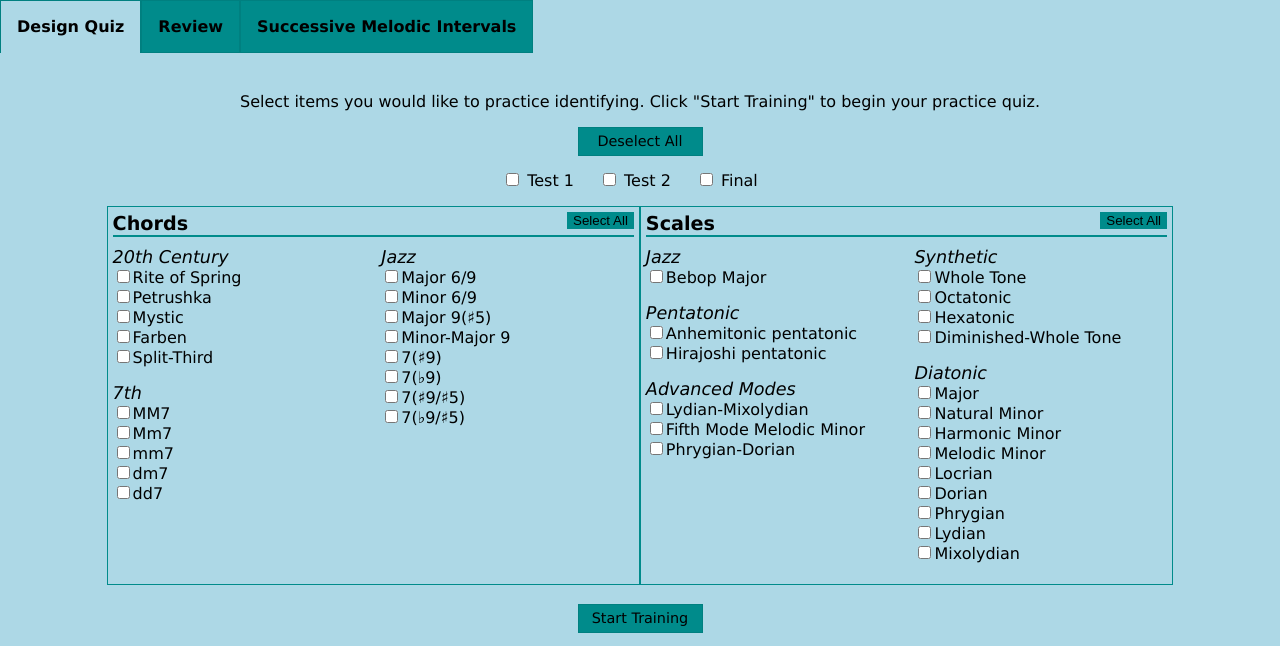
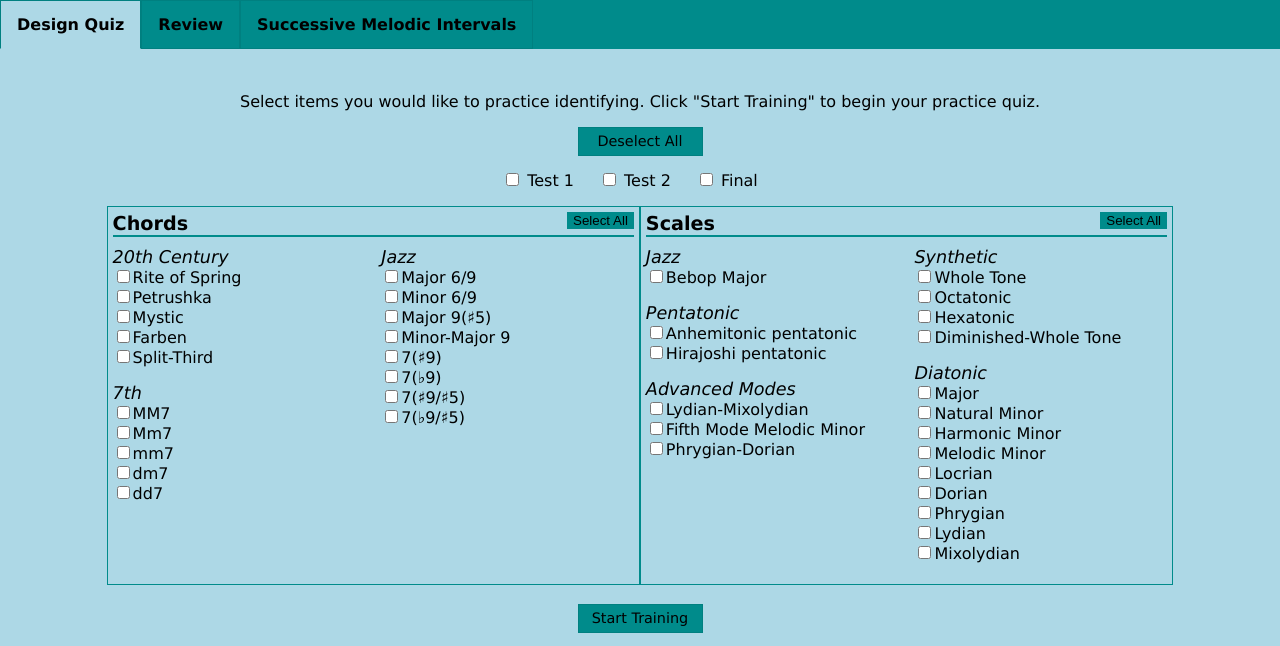
Before and after one commit to ihchen/Capstone, a PHP site: page / in a window 1280 px wide. Shown: the top 646 px of the page. Run offline with PHP 8.4, Linux system fonts and the light colour scheme.

Commit message:
navbar changes

```diff
--- a/phpincludes/header.php
+++ b/phpincludes/header.php
@@ -14,7 +14,7 @@
     <!-- <div class="logo">
       <img src="images/img.png" alt="Logo" />
     </div> -->
-    <?php require_once('phpincludes/navbar.php'); ?>
+    <?php require_once('phpincludes/navbar2.php'); ?>
   </div>
 </head>
 <br></br>
--- /dev/null
+++ b/phpincludes/navbar2.php
@@ -0,0 +1,36 @@
+<link href="style/navbar.css" type="text/css" rel="stylesheet">
+
+<nav class="navbar">
+	<!-- For mobile, make navigation box with hamburger menu symbol -->
+	<label id="navicon" for="navbox">&#9776;</label>
+	<input type="checkbox" id="navbox">		<!-- Hidden checkbox that shows or hides the menu -->
+
+	<!-- Links on the menu -->
+	<ul class="navlist" id="navlist">
+		<!-- Element for Design Quiz -->
+		<li class="navelement"
+			<?php
+				//If this is the current page, then set id to style it
+				if ($thisPage == 'Design Quiz'){echo 'id = "currentpage"';}
+			?>
+		>
+			<a class="navlink" href="index.php">Design Quiz</a>
+		</li>
+		<!-- Element for Review -->
+		<li class="navelement"
+			<?php
+				if ($thisPage == 'Review'){echo 'id = "currentpage"';}
+			?>
+		>
+			<a class="navlink" href="review.php">Review</a>
+		</li>
+		<!-- Element for Successive Melodic Intervals -->
+		<li class="navelement"
+			<?php
+				if ($thisPage == 'Successive Melodic Intervals'){echo 'id = "currentpage"';}
+			?>
+		>
+			<a class="navlink" href="successiveMelodicIntervals.php">Successive Melodic Intervals</a>
+		</li>
+	</ul>
+</nav>
--- /dev/null
+++ b/style/navbar.css
@@ -0,0 +1,90 @@
+/* Encompassing HTML element for navbar */
+.navbar {
+	position: fixed;			/* Let it scroll with the screen */
+	width: 100%;				/* Span it across the entire top of screen */
+	z-index: 1;					/* Bring it in front of all other elements */
+}
+/* Mobile navigation icon */
+#navicon, #navbox{
+	display: none;				/* Hide the mobile icon when not in mobile parameters */
+}
+/* Encompassing HTML element for the links */
+.navlist {
+	list-style-type: none;		/* Don't use list decorations */
+	margin: 0;
+	padding: 0;
+	overflow: hidden;			/* Hide things that overflow */
+	background-color: #008B8B;
+}
+/* Navbar elements */
+.navelement {
+	float: left;				/* Make elements side by side and inline */
+	border: 1px solid #008080;
+}
+/* Navbar elements and its links */
+.navelement .navlink {
+	display: block;
+	text-align: center;			/* Center text within each button */
+	padding: 14px 16px;
+	text-decoration: none;		/* No underline on links */
+}
+/* If element represents current page */
+#currentpage {
+	background-color: #ADD8E6;	/* Match page background */
+	border-bottom: 1px solid #ADD8E6; /* Match border with background too */
+}
+/* Hovering over navbar elements (when the element isn't the current page) */
+.navelement:hover:not(#currentpage) {
+	background-color: #00CED1;	/* Lighter blue color */
+	color: #333;
+}
+
+/* Scalability (for mobile devices) */
+@media only screen and (max-width: 565px) {
+	/* Mobile navigation icon which will contain hamburger menu */
+	#navicon {
+		display: block;			/* Display it */
+		margin-left: 2%;
+		margin-top: 2%;
+		margin-bottom: 0;
+		color: #ADD8E6;
+		font-size: 2.5em;		/* Size of hamburger menu */
+		text-align: center;		/* Horizontally align it in box */
+		background-color: #008B8B;
+		border-width: 1px solid #008080;
+		height: 1.155em;
+		width: 1.15em;
+		padding: .01em .1em;
+		text-decoration: none;
+		cursor: pointer;		/* Change cursor to pointer hand when hovering over the navicon */
+	}
+	/* Hovering over the navicon */
+	#navicon:hover {
+		color: #00CED1;
+	}
+	/* Make the current page have the same background color as hovering */
+	#currentpage {
+		background-color: #00CED1;
+		border-bottom: 1px solid #008080;
+	}
+	/* Make sure list lines up with navicon */
+	.navlist {
+		margin-left: 2%;
+		margin-right: 2%;
+		display: none;				/* Start off with the menu not displaying */
+	}
+	/* When the navicon is clicked, display menu */
+	#navbox:checked + .navlist {
+		display: block;
+	}
+	/* Make elements stack instead of inline */
+	.navelement {
+		clear: left;
+		width: 100%;				/* Fill screen */
+	}
+	/* Make text for links align left */
+	.navelement .navlink {
+		width: 100%;
+		text-align: left;
+	}
+}
--- a/style/style2.css
+++ b/style/style2.css
@@ -131,8 +131,6 @@ a {
 	/*display: block;*/
 }
 
-
-
 .button {
 	text-align: center;
 	white-space: nowrap;
@@ -174,134 +172,7 @@ a {
   text-align: center;
 }*/
 
-#nav {
-	position: fixed;
-	clear: left;
-  width: 95%;
-}
 
-#nav > a {
-	display: none;
-}
-
-#nav li {
-  position: relative;
-}
-
-#nav > ul {
-	list-style: none;
-	margin: 0;
-	padding: 0;
-	position: absolute;
-}
-
-#nav > ul > li {
-	background: #008B8B;
-	border: 1px solid #008080;
-	float: left;
-	padding: 1em 0em;
-}
-
-/*Hovering over a list item*/
-#nav li:hover {
-	color #333;
-	background: #00CED1;
-}
-
-#nav a {
-	text-decoration: none;
-}
-
-.menu-item {
-	color: #000000;
-	font-weight: bold;
-	padding: 1em 1em;
-
-}
-
-.menu-item:hover {
-	color: #333;
-}
-
-#nav li#currentpage {
-	background: #00CED1;
-}
-
-
-#currentpage > a {
-	background: #ADD8E6;
-	border-bottom: 3px solid #ADD8E6;
-	/*border-left: none;
-	border-right: none;*/
-}
-
-@media only screen and ( max-width: 710px )
-{
-
-	#navicon {
-		margin-left: 2%;
-		margin-top: 2%;
-		margin-bottom: 0;
-		color: #ADD8E6;
-		font-size: 2.5em;
-		text-align: center;
-		background-color: #008B8B;
-		border-width: 1px solid #008080;
-
-	  height: 1.155em;
-	  width: 1.15em;
-		padding: .01em .1em;
-		text-decoration: none;
-	}
-
-	#navicon:hover {
-		color: #00CED1;
-		/*text-decoration: none;*/
-
-	}
-
-  #nav {
-		position: fixed;
-      /*position: relative;*/
-			/*margin-left: 5%;*/
-  }
-
-	#nav > a {
-		/*margin-left: 5%;*/
-  }
-
-  #nav:not( :target ) > a:first-of-type,
-  #nav:target > a:last-of-type {
-    	display: block;
-  }
-
-  #nav > ul {
-		margin-left: 2%;
-		margin-top: 0;
-    height: auto;
-    display: none;
-    left: 0;
-    right: 0;
-  }
-
-	#nav:target > ul {
-      display: block;
-  }
-
-	#nav > ul > li {
-      width: 103%;
-      float: none;
-			text-align: left;
-  }
-
-	#nav #currentpage > a {
-			background: #00CED1;
-			border-bottom: none;
-			border-left: none;
-			border-right: none;
-			color: #333;
-	}
-}
 
 #wrapper {
 
```
Also changed, not shown: test.html (+10 -61 lines).
